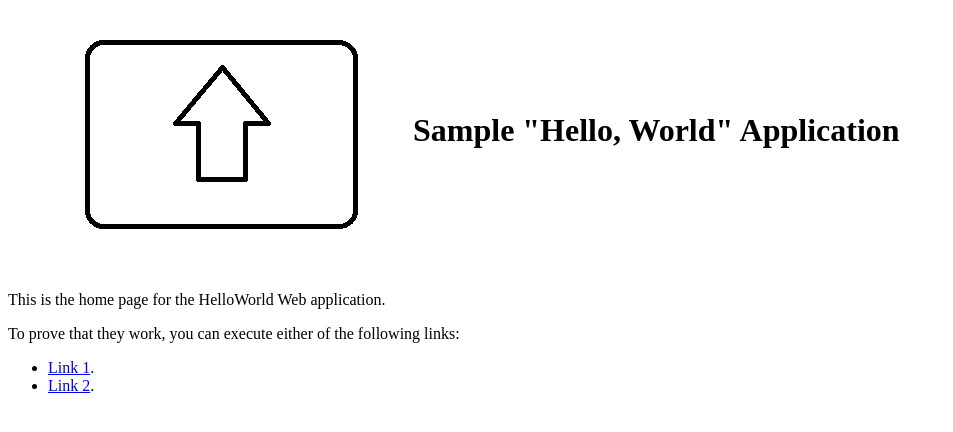
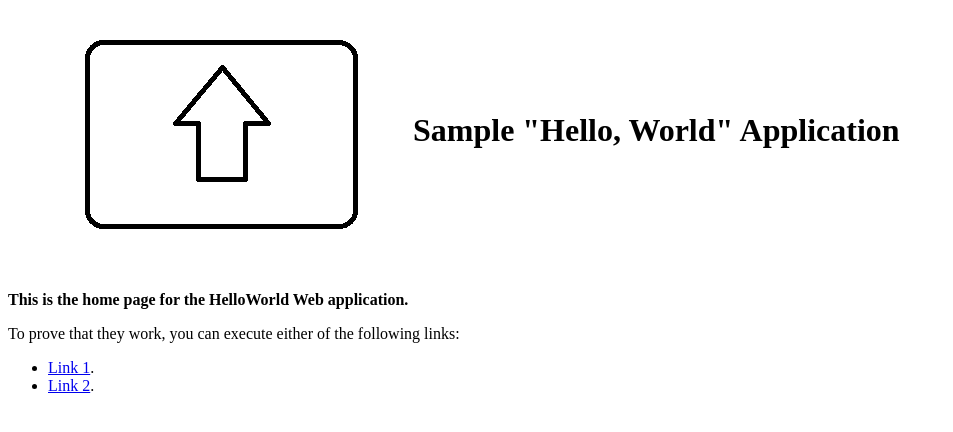
Before and after one commit to danc42/HTML-Test, a plain HTML site: page Index.html in a window 1280 px wide. Shown: the whole page, without its empty margins (0-953 px from the left). Drawn offline with Linux system fonts and the light colour scheme.

Commit message:
DC - Added bold to first line

```diff
--- a/Index.html
+++ b/Index.html
@@ -15,7 +15,7 @@
       </tr>
     </table>
 
-    <p>This is the home page for the HelloWorld Web application. </p>
+    <p><b>This is the home page for the HelloWorld Web application.</b></p>
     <p>To prove that they work, you can execute either of the following links:
     <ul>
       <li><a href="Link1.html">Link 1</a>.
```
